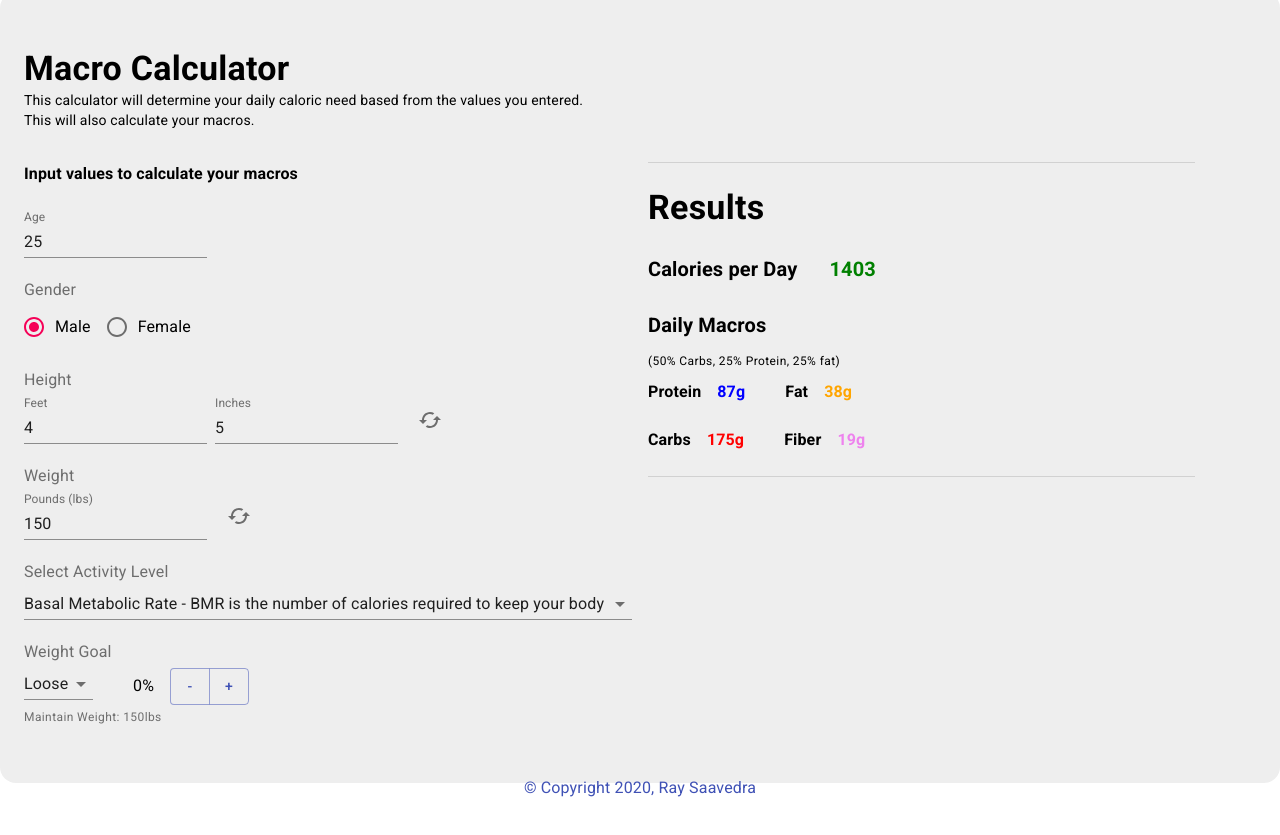
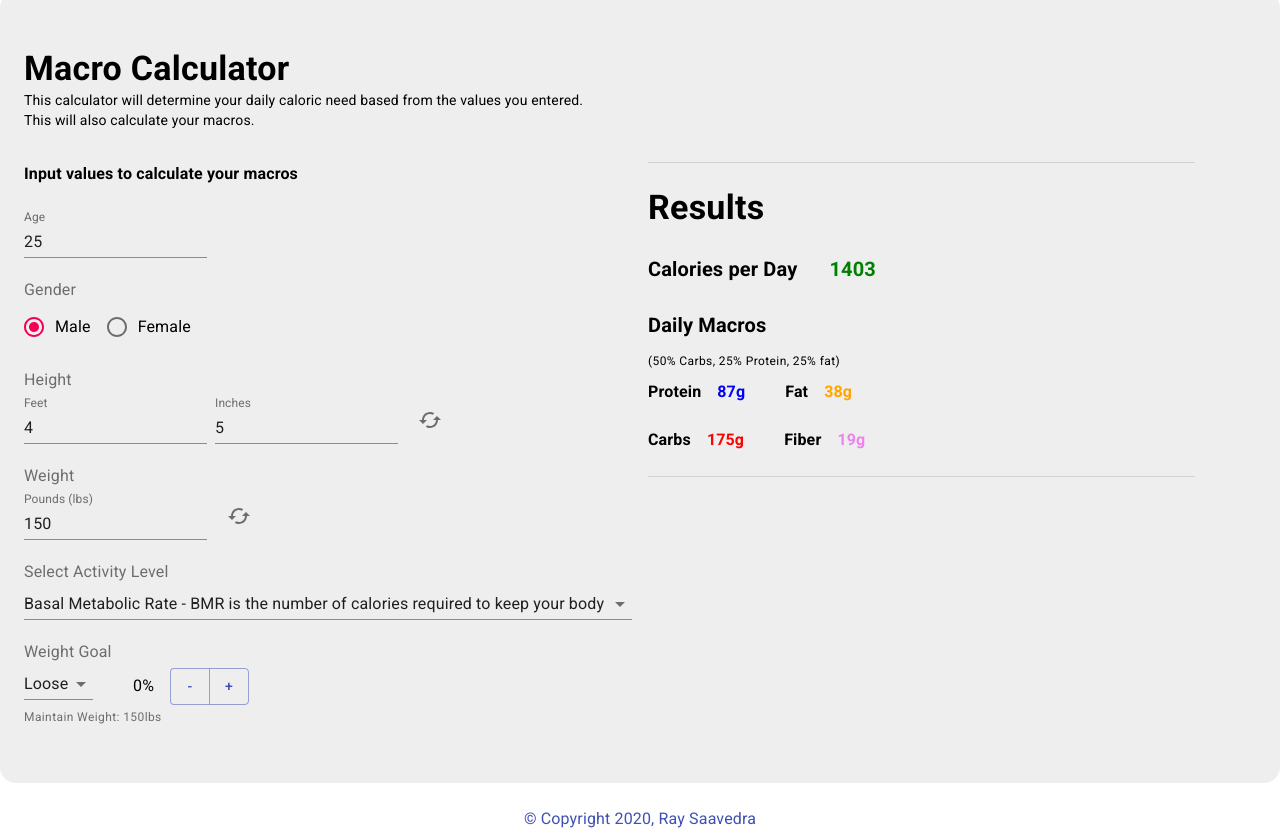
Before and after one commit to raysaavedra/macro-calculator, a React (Create React App) app: page / in a window 1280 px wide. Before the commit the page ends 800 px from the top, so only its background shows below. Built offline with nearby package versions, Linux system fonts and the light colour scheme.

Commit message:
:rocket: update on footer

```diff
--- a/src/App.js
+++ b/src/App.js
@@ -1,3 +1,5 @@
+import Grid from "@material-ui/core/Grid";
+
 import "./App.css";
 
 import Home from "./pages/Home";
@@ -5,10 +7,15 @@ import Footer from "./components/Footer";
 
 function App() {
   return (
-    <>
-      <Home />
-      <Footer />
-    </>
+    <Grid container direction="column" spacing={1}>
+      <Grid item>
+        <Home />
+      </Grid>
+
+      <Grid item>
+        <Footer />
+      </Grid>
+    </Grid>
   );
 }
 
--- a/src/components/Footer/index.js
+++ b/src/components/Footer/index.js
@@ -6,9 +6,9 @@ import { makeStyles } from "@material-ui/core/styles";
 
 const useStyles = makeStyles((theme) => ({
   footer: {
-    position: "fixed",
     bottom: 0,
     width: "100%",
+    marginTop: theme.spacing(4),
   },
 }));
 
```
